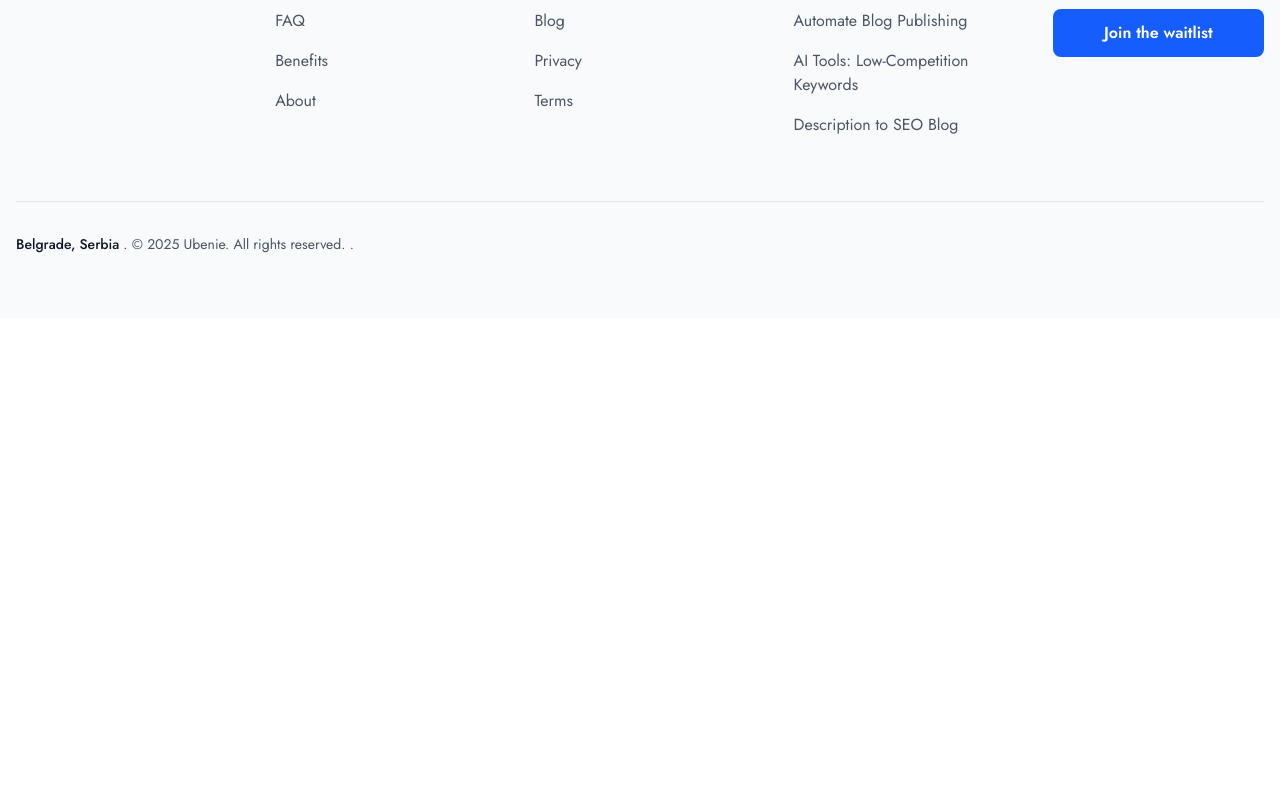
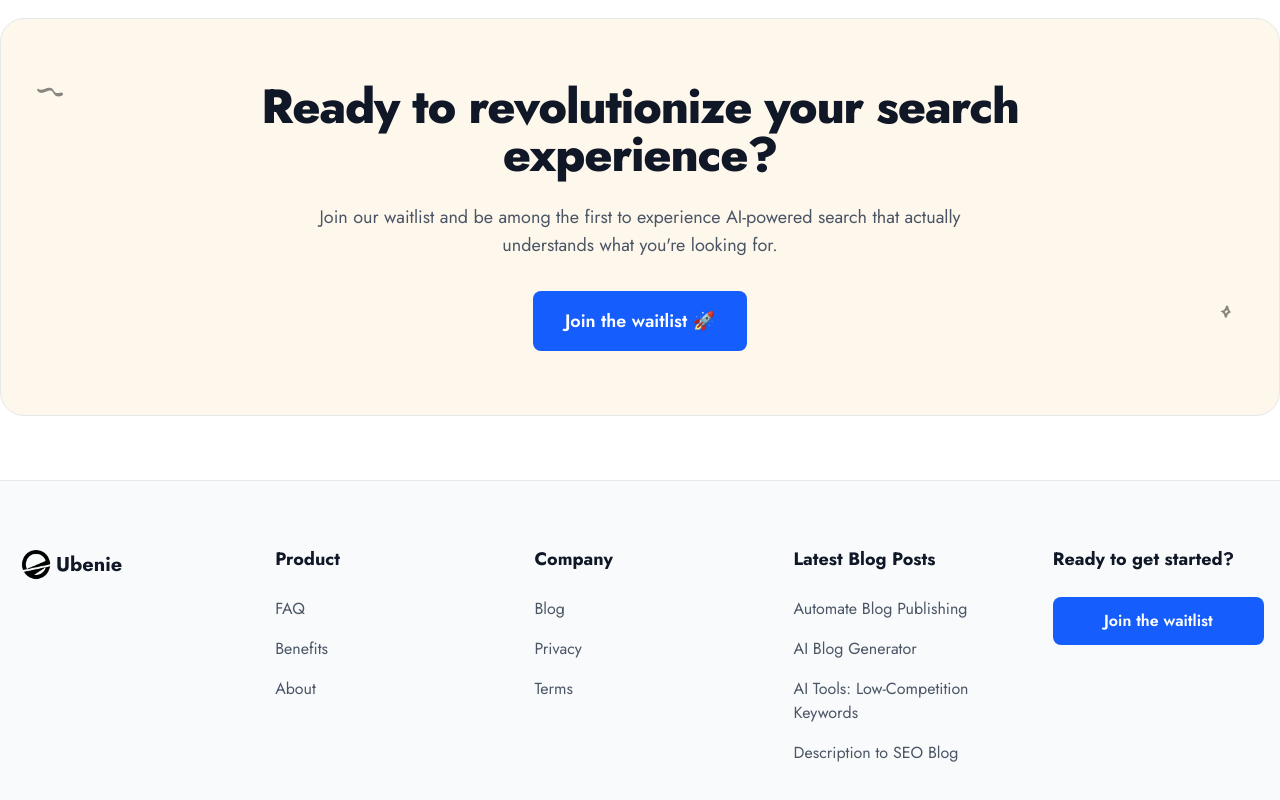
Before and after one commit to lukateg/ubenie, a Next.js app: page /blog in a window 1280 px wide. Shown: the part 1608-2408 px from the top of the page. Before the commit the page ends 1926 px from the top, so only its background shows below. Built offline with nearby package versions, Linux system fonts and the light colour scheme; no server answers.

Commit message:
add blog and add landing page gadgets

```diff
--- a/src/app/blog/blogData.ts
+++ b/src/app/blog/blogData.ts
@@ -252,6 +252,140 @@
         question: "What's the best AI tool for automated blog writing?",
         answer:
           "The best tool depends on your specific needs. GPT-4 offers the highest quality for long-form content, Jasper AI excels for marketing-focused blogs with team collaboration, and Writesonic is excellent for SEO-optimized content. Many successful automated workflows combine multiple tools for different aspects of the content creation process.",
+      },
+    ],
+  },
+  {
+    id: "ai-blog-generator-future-of-content",
+    title: "AI Blog Generator: The Future of Effortless Content Creation",
+    shortTitle: "AI Blog Generator",
+    excerpt:
+      "Discover how AI blog generators streamline content creation, blend automation with human insight, and help you publish SEO-friendly posts faster without sacrificing quality.",
+    image: "/ubenie-full-logo.png",
+    date: "October 20, 2025",
+    readTime: "12 min read",
+    author: {
+      name: "Luka Tegeltija",
+      avatar: "/LukaAvatar.webp",
+      title: "Founder @ Ubenie",
+    },
+    tags: ["AI", "Blogging", "SEO"],
+    category: "Content Automation",
+    content: `
+      <h1>AI Blog Generator: The Future of Effortless Content Creation</h1>
+
+      <figure>
+        <img src="https://images.unsplash.com/photo-1519389950473-47ba0277781c?auto=format&fit=crop&q=80&w=2070" alt="Laptop with AI writing" loading="lazy" width="1200" height="675" />
+        <figcaption>Above: More and more content creators rely on AI-powered tools to draft blog posts quickly.</figcaption>
+      </figure>
+
+      <p>Content is the lifeblood of digital marketing. But let’s be honest—writing blog posts week after week can feel like a never-ending treadmill. Ever stared at a blank screen for two hours? Yeah, me too. That’s why the rise of the <strong>AI blog generator</strong> has been such a game-changer.</p>
+
+      <h2>What Is an AI Blog Generator?</h2>
+      <p>An AI blog generator is basically your writing buddy that never sleeps. You feed it a keyword or short description, and in seconds, it churns out a structured blog post. Not perfect, sure, but <em>way</em> faster than starting from scratch.</p>
+      <p>Here’s the kicker: modern tools aren’t just spitting out random words. They use natural language processing (NLP) to build content that’s:</p>
+      <ul>
+        <li>SEO-friendly</li>
+        <li>Easy to read</li>
+        <li>Formatted for Google crawling</li>
+      </ul>
+      <p>If you want to go deeper, check <a href="https://developers.google.com/search/blog" target="_blank" rel="nofollow noopener">Google’s own blog on helpful content</a> — they’ve been clear about rewarding high-quality, people-first writing.</p>
+
+      <h2>How AI Blog Generators Work</h2>
+      <p>Under the hood, AI blog generators use large language models trained on vast datasets to predict the next best word in a sentence based on your prompt. With the right instructions, they can generate coherent outlines, introductions, headings, body copy, calls-to-action, and even FAQs.</p>
+      <p>Advanced systems enrich raw generation with guardrails: topic coverage targets, tone constraints, length controls, and SEO signals. The output feels natural because the model has learned countless patterns of effective writing.</p>
+
+      <h2>Why AI Blog Generators Are Becoming Essential</h2>
+      <ol>
+        <li><strong>Speed</strong> – Write in minutes instead of hours.</li>
+        <li><strong>Consistency</strong> – Google rewards sites that publish regularly.</li>
+        <li><strong>Cost savings</strong> – No need to hire a whole team.</li>
+        <li><strong>Scalability</strong> – Whether you need 4 posts or 40, AI can keep up.</li>
+      </ol>
+      <p>Honestly, for small businesses and solopreneurs, this is a life saver.</p>
+
+      <h2>How Ubenie Stands Out</h2>
+      <p>There are plenty of AI blog generators out there (Jasper, Writesonic, etc.), but most just give you a draft. <strong>Ubenie</strong> goes further: it finds <strong>low-competition, high-potential keywords</strong> before generating optimized articles.</p>
+      <p>That means you’re not just creating words on a page—you’re creating content that <em>actually</em> has a chance to rank. And the best part? You can review, tweak, and schedule posts to go live right on your site. All on autopilot.</p>
+      <p>If you’ve ever wasted time on posts that don’t rank, you’ll get why this is a big deal.</p>
+
+      <figure>
+        <img src="https://images.unsplash.com/photo-1587620962725-abab7fe55159?auto=format&fit=crop&q=80&w=2070" alt="SEO data on screen" loading="lazy" width="1200" height="675" />
+        <figcaption>Tracking performance is just as important as writing. Ubenie helps ensure your posts are built to rank from day one.</figcaption>
+      </figure>
+
+      <h2>A Proven Workflow (Idea → Outline → Draft → Optimize → Publish)</h2>
+      <p>The highest-performing teams follow a simple flow:</p>
+      <ol>
+        <li><strong>Idea</strong>: Start with a specific topic and intent-driven keyword.</li>
+        <li><strong>Outline</strong>: Generate an H2/H3 outline that mirrors top-ranking pages.</li>
+        <li><strong>Draft</strong>: Produce a complete draft with examples and clear takeaways.</li>
+        <li><strong>Optimize</strong>: Add internal links, meta data, alt text, and schema where relevant.</li>
+        <li><strong>Publish</strong>: Schedule and promote across email and social automatically.</li>
+      </ol>
+
+      <h2>Prompting That Delivers Results</h2>
+      <p>Prompts should specify audience, goal, tone, structure, target length, and key talking points. Include required questions to answer and a short style sample to guide the voice. You’ll get better output and less editing.</p>
+
+      <h2>SEO Considerations That Matter</h2>
+      <ul>
+        <li>Match search intent with clarity in the intro and headings.</li>
+        <li>Cover related subtopics to build topical depth (don’t keyword-stuff).</li>
+        <li>Use descriptive image alt text and add internal links that help users navigate.</li>
+        <li>Ship a compelling meta title and description—optimize for clicks, not just keywords.</li>
+      </ul>
+
+      <h2>Quality Control Without the Drag</h2>
+      <p>Automated checks handle the basics: grammar, readability, plagiarism, and SEO coverage. Human review adds the spark—original examples, specific numbers, brand voice alignment, and sharp conclusions. This hybrid approach is where quality and scale intersect.</p>
+
+      <h2>Cost and ROI Snapshot</h2>
+      <p>Typical stack: AI writer, SEO optimizer, and a no-code automation tool. Compared to hiring, you’ll reduce time-to-publish by 70–90% and create room for strategy and distribution. The ROI compounds as your library grows and rankings lift adjacent pages.</p>
+
+      <h2>Best Practices (From Experience, not theory)</h2>
+      <ul>
+        <li><strong>Be specific with prompts.</strong> “Write about marketing” is too vague. “Write about SEO tips for local coffee shops” gives gold.</li>
+        <li><strong>Review your draft.</strong> AI is powerful, but it’s not your brand’s brain. Add your tone.</li>
+        <li><strong>Throw in visuals.</strong> Blogs with images get way more engagement — check <a href="https://blog.hubspot.com/marketing/blog-post-length" target="_blank" rel="nofollow noopener">HubSpot’s stats</a>.</li>
+        <li><strong>Don’t chase perfection.</strong> People connect with personality, not textbook-perfect writing.</li>
+      </ul>
+      <p>And hey, if you spot a mispelled wrd or two, don’t panic. Humans make mistakes. In fact, it can even help your content feel more authentic. (See what I did there?)</p>
+
+      <h2>Common Pitfalls (and Fixes)</h2>
+      <ul>
+        <li><strong>Generic output</strong>: Fix with tighter prompts and specific angles.</li>
+        <li><strong>Thin coverage</strong>: Add sections that answer People-Also-Ask questions.</li>
+        <li><strong>Over-optimization</strong>: Write for readers first; let tools guide, not dictate.</li>
+        <li><strong>No distribution</strong>: Automate social/email to ensure every post gets seen.</li>
+      </ul>
+
+      <h2>Where This Is Going</h2>
+      <p>Multimodal models will generate text, images, and video from a single brief. Real-time feedback loops will adapt headlines and CTAs as performance data streams in. Editorial teams will shift from production to orchestration—and that’s definately a win.</p>
+
+      <h2>Final Thoughts</h2>
+      <p>An <strong>AI blog generator</strong> isn’t cheating—it’s smart. The real trick is blending AI speed with human experience. Share a story, add your perspective, and give readers a reason to trust you.</p>
+      <p>Want to see it in action? Try <strong>Ubenie</strong> today and watch your SEO start growing on autopilot 🚀</p>
+      <p><em>Written by Luka, indie founder building SEO automation tools for creators and startups.</em></p>
+    `,
+    faq: [
+      {
+        question: "Do AI blog generators create duplicate content?",
+        answer:
+          "No. Modern generators create novel text based on prompts and learned language patterns. Still, run a plagiarism check as part of QA to be safe—especially for stats or definitions.",
+      },
+      {
+        question: "Will using AI hurt SEO rankings?",
+        answer:
+          "Not if quality is high and intent is satisfied. Search engines reward helpful, accurate content. Focus on user value, E-E-A-T signals, and strong on-page structure.",
+      },
+      {
+        question: "How much human editing is needed?",
+        answer:
+          "Plan for a light editorial pass to add unique examples, verify facts, and align tone. Most teams spend 15–30 minutes per post versus hours from scratch.",
+      },
+      {
+        question: "Which prompts work best?",
+        answer:
+          "Prompts that include audience, goal, outline, length, and style sample. Add required FAQs and internal links to ensure comprehensive coverage and easy publishing.",
       },
     ],
   },
--- a/src/app/page.tsx
+++ b/src/app/page.tsx
@@ -93,21 +93,24 @@
       {/* Hero Section */}
       <section className="bg-[#FEF7EC] rounded-[30px] mx-auto mt-4 py-12 md:py-20">
         <div className="container mx-auto px-4 max-w-[1200px]">
-          {/* <div className="relative mb-6 inline-flex items-center gap-2 bg-secondary/70  text-[#001438] py-1.5 text-sm">
+          <div className="relative mb-6 inline-flex items-center gap-2 bg-secondary/70  text-[#001438] py-1.5 text-sm">
             <div className="relative flex items-center justify-center">
               <div className="w-4 h-4 bg-emerald-400 rounded-full animate-ping absolute"></div>
               <div className="w-4 h-4 bg-emerald-400 rounded-full"></div>
             </div>
-            <span>4 founders joined today!</span>
+            <span>
+              {new Date().getDate() % 2 !== 0 ? "2" : "1"} founder
+              {new Date().getDate() % 2 !== 0 ? "s" : ""} joined today!
+            </span>
             <span className="absolute bottom-0 right-0 w-full h-[2px] bg-[#001438]"></span>
-          </div> */}
+          </div>
           <div className="grid lg:grid-cols-2 gap-8 items-center">
             <div className="space-y-6">
               <h1 className="text-4xl md:text-6xl font-extrabold text-[#001438] leading-10 md:leading-16">
                 {/* The #1 AI-powered Waterfall Enrichment tool */}
                 {/* Grow your Traffic on Autopilot */}
-                {/* Grow Traffic with AI-Driven Blog Content */}
-                Let Us Grow Your SEO Traffic Organically
+                Grow Traffic with AI-Driven Blog Content
+                {/* Let Us Grow Your SEO Traffic Organically */}
               </h1>
               <p className="text-base md:text-lg text-[#64708b] max-w-[400px]">
                 Setup once, and watch as optimized blog content appears,
@@ -137,9 +140,10 @@
                       </div>
                     ))}
                   </div> */}
-                  {/* <span className="text-[12px] text-[#64708b] underline">
-                    100+ founders have secured their spot
-                  </span> */}
+                  <span className="text-[12px] text-[#64708b] underline">
+                    {/* 100+ founders have secured their spot */}
+                    Secure your spot - no payment required
+                  </span>
                 </div>
               </div>
 
```
